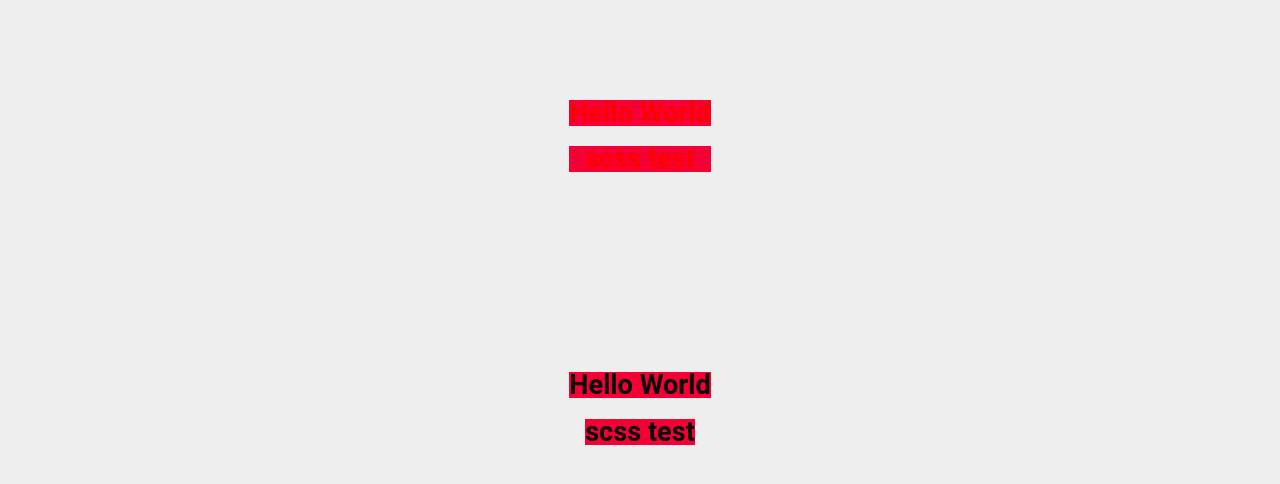
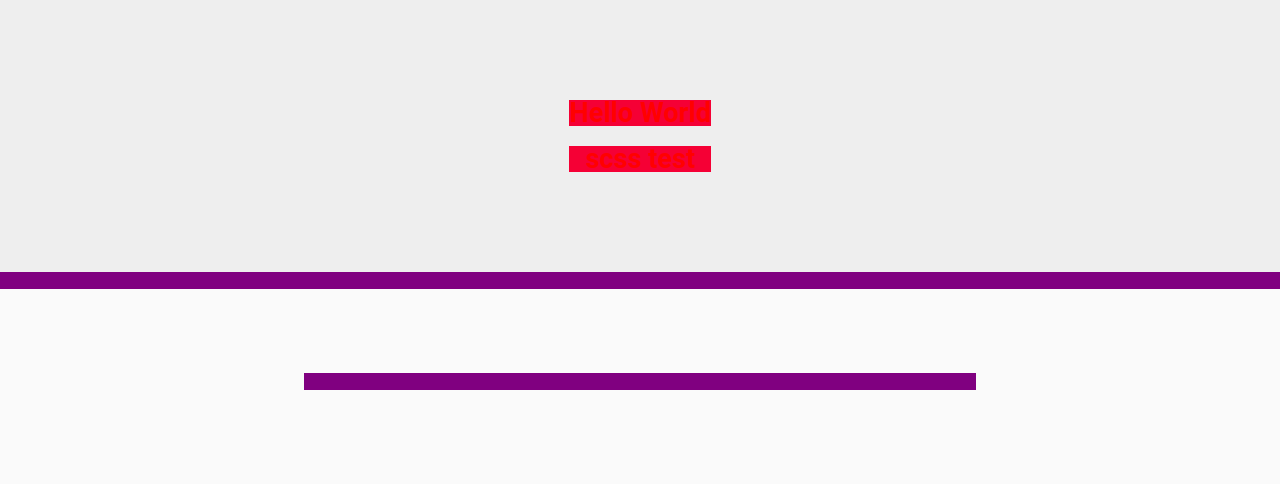
Before and after one commit to thanabgithub/my-next-template, a Next.js app: page / in a window 1280 px wide. Shown: the top 484 px of the page. Built offline with nearby package versions, Linux system fonts and the light colour scheme.

Commit message:
add utils to enhance readibility

```diff
--- a/global-styles/2_typography.scss
+++ b/global-styles/2_typography.scss
@@ -8,15 +8,6 @@ body {
   /* Responsive base font size */
   line-height: calc(14px + 1.05 * var(--glob-vars_size-read));
   /* Responsive Vertical Rhythm */
-}
-
-.main-ctnr {
-  width: 100%;
-  /* For small screens */
-  max-width: 1140px;
-  /* For large screens */
-  margin: auto;
-  /* Center the container in the viewport */
 }
 
 h1 {
--- a/global-styles/4_utils.scss
+++ b/global-styles/4_utils.scss
@@ -1,3 +1,11 @@
+// layout
+
+.utils_layout {
+  &--limit-for-readibility {
+    max-width: 40em;
+  }
+}
+
 // box
 
 .utils_box {
@@ -54,13 +62,18 @@
 // effect
 
 .utils_effect {
-  &--kp-btn:hover {
-    // Kevin Powell's technique
+  // Kevin Powell's favorite button
+  &--kp-btn:hover,
+  &--kp-btn:focus {
     transform: scale(1.2);
   }
-  &--kp-btn:focus {
-    // Kevin Powell's technique
-    outline-offset: 0.5em;
+  @supports selector(:focus-visible) {
+    &--kp-btn:focus {
+      transform: scale(1);
+    }
+    &--kp-btn:focus-visible {
+      outline-offset: 0.5em;
+    }
   }
 }
 
--- a/pages/_app.js
+++ b/pages/_app.js
@@ -3,6 +3,7 @@ import "/global-styles/1_glob-vars.scss";
 import "/global-styles/2_typography.scss";
 import "/global-styles/3_composition.scss";
 import "/global-styles/4_utils.scss";
+import "/global-styles/4_layout.scss";
 import "/global-styles/99_chrome-bug.scss";
 
 import Head from "next/head";
--- a/pages/index.js
+++ b/pages/index.js
@@ -3,15 +3,27 @@ const backgroundColor = "#eee";
 export default function Home() {
   return (
     <>
-      <div className="hello utils_box--center-children--stretch">
+      <main>
+        <div className="hello utils_box--center-children--stretch">
+          <h2 className="card">Hello World</h2>
+          <h2 className="card"> scss test</h2>
+        </div>
+        {/* <div className="hello utils_box--center-children--fit">
         <h2 className="card">Hello World</h2>
         <h2 className="card"> scss test</h2>
-      </div>
-      <div className="hello utils_box--center-children--fit utils_effect--kp-btn">
-        <h2 className="card">Hello World</h2>
-        <h2 className="card"> scss test</h2>
-      </div>
+      </div> */}
+        <div className="test-read"></div>
+        <div className="test-read utils_layout--limit-for-readibility"></div>
+      </main>
       <style jsx>{`
+        .test-read {
+          width: 100%;
+          height: 1em;
+          background-color: purple;
+          margin: auto;
+          margin-bottom: 5em;
+        }
+
         .card {
           background-color: var(--glob-vars_color-primary-400);
         }
```
Also changed, not shown: global-styles/4_layout.scss (added).
